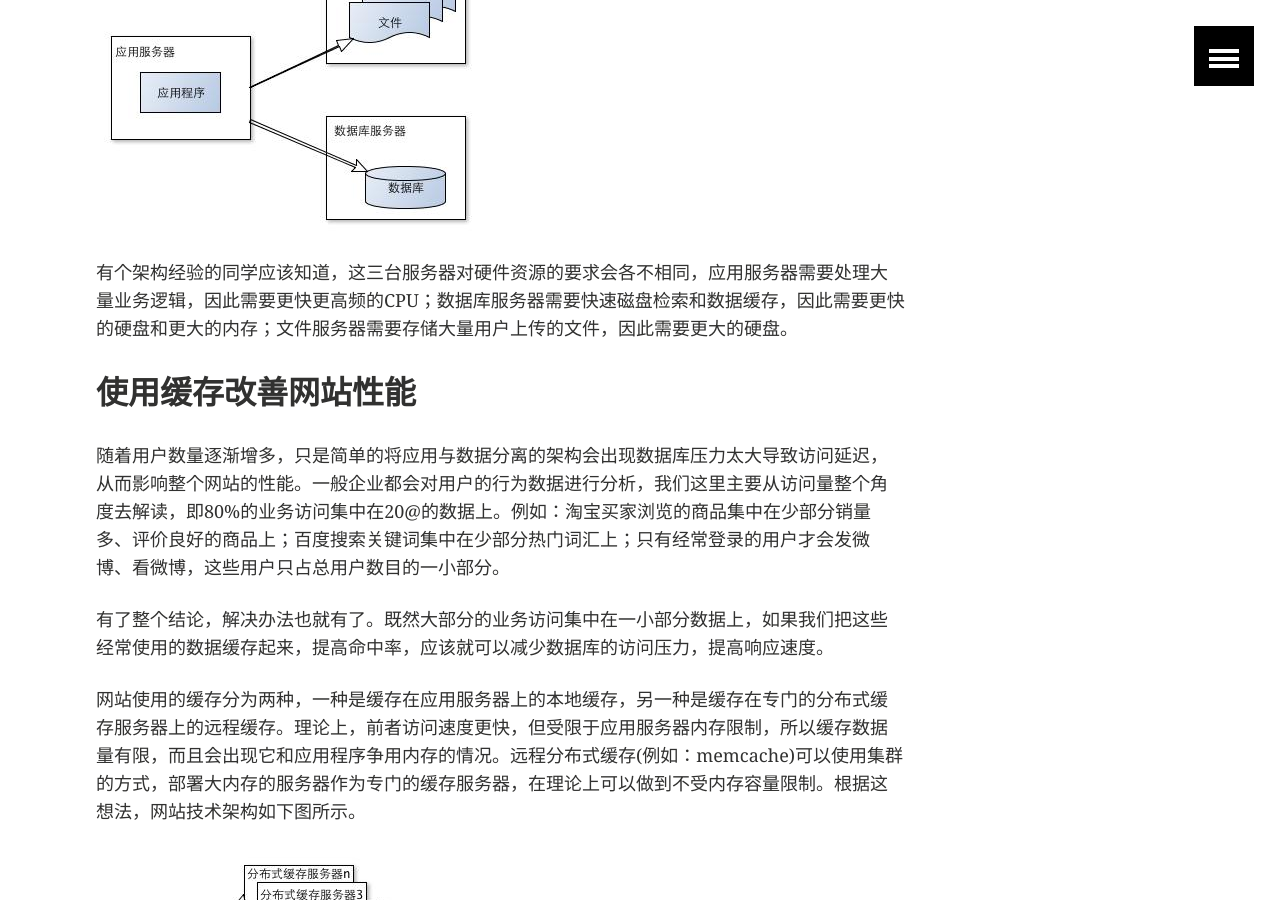
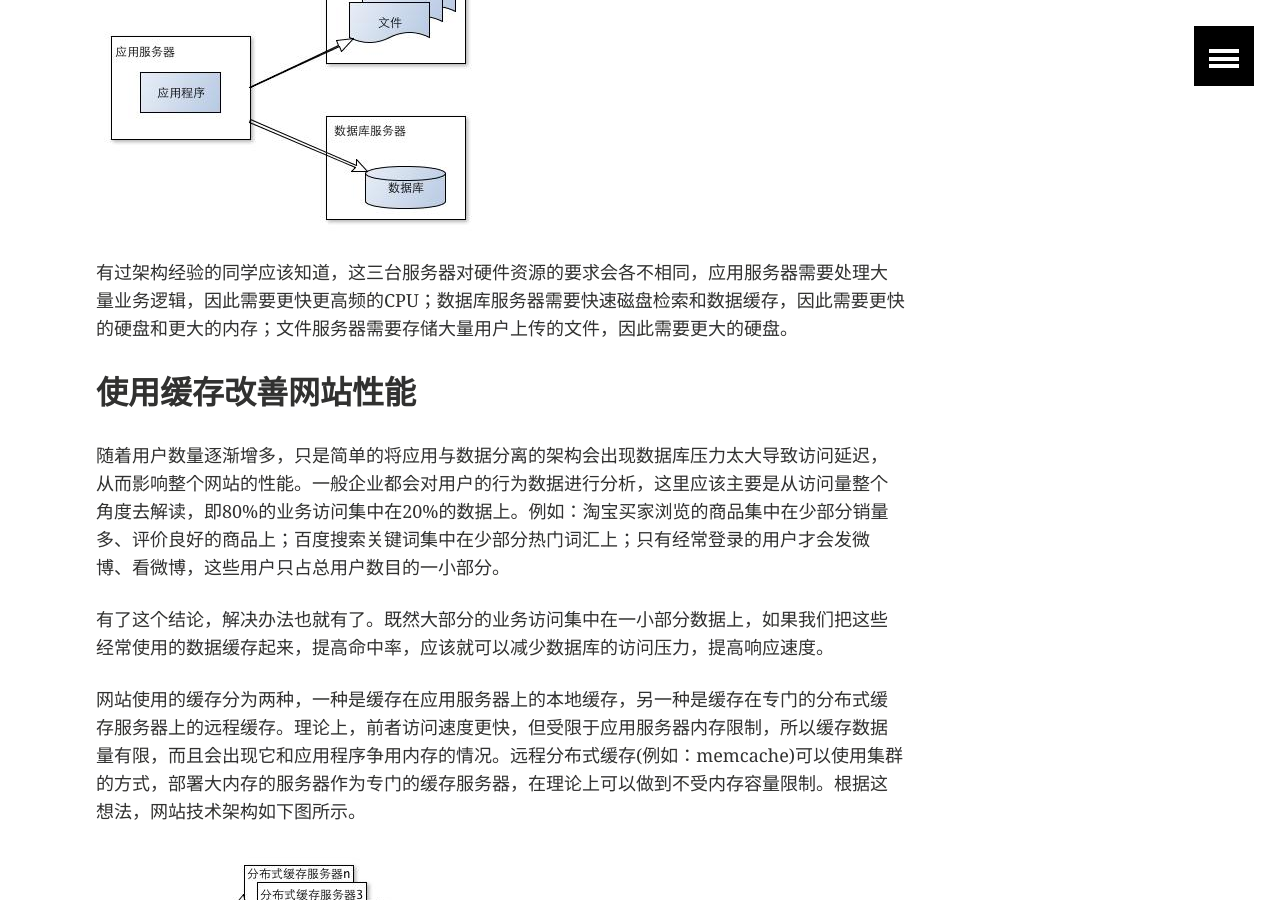
Before and after one commit to xialingsc/home, a Jekyll site: the page built from _posts/others/2015-10-20-The-Evolving-Architecture-of-Website.md, in a window 1280 px wide and 900 px high, scrolled down 1186 px. Built offline with Jekyll 4.4.1, drawn with Linux system fonts in a browser that asks for light colours; a script that is not in the unit is left out; comment, search, counter and statistics services are not loaded; some of the changed text lies outside the part shown.

Commit message:
release post

```diff
--- a/_posts/others/2015-10-20-The-Evolving-Architecture-of-Website.md
+++ b/_posts/others/2015-10-20-The-Evolving-Architecture-of-Website.md
@@ -31,13 +31,13 @@
 
 ![应用与数据服务分离](../../images/teaser/website-2.jpg "应用与数据分离")
 
-有个架构经验的同学应该知道，这三台服务器对硬件资源的要求会各不相同，应用服务器需要处理大量业务逻辑，因此需要更快更高频的CPU；数据库服务器需要快速磁盘检索和数据缓存，因此需要更快的硬盘和更大的内存；文件服务器需要存储大量用户上传的文件，因此需要更大的硬盘。
+有过架构经验的同学应该知道，这三台服务器对硬件资源的要求会各不相同，应用服务器需要处理大量业务逻辑，因此需要更快更高频的CPU；数据库服务器需要快速磁盘检索和数据缓存，因此需要更快的硬盘和更大的内存；文件服务器需要存储大量用户上传的文件，因此需要更大的硬盘。
 
 ## 使用缓存改善网站性能
 
-随着用户数量逐渐增多，只是简单的将应用与数据分离的架构会出现数据库压力太大导致访问延迟，从而影响整个网站的性能。一般企业都会对用户的行为数据进行分析，我们这里主要从访问量整个角度去解读，即80%的业务访问集中在20@的数据上。例如：淘宝买家浏览的商品集中在少部分销量多、评价良好的商品上；百度搜索关键词集中在少部分热门词汇上；只有经常登录的用户才会发微博、看微博，这些用户只占总用户数目的一小部分。
+随着用户数量逐渐增多，只是简单的将应用与数据分离的架构会出现数据库压力太大导致访问延迟，从而影响整个网站的性能。一般企业都会对用户的行为数据进行分析，这里应该主要是从访问量整个角度去解读，即80%的业务访问集中在20%的数据上。例如：淘宝买家浏览的商品集中在少部分销量多、评价良好的商品上；百度搜索关键词集中在少部分热门词汇上；只有经常登录的用户才会发微博、看微博，这些用户只占总用户数目的一小部分。
 
-有了整个结论，解决办法也就有了。既然大部分的业务访问集中在一小部分数据上，如果我们把这些经常使用的数据缓存起来，提高命中率，应该就可以减少数据库的访问压力，提高响应速度。
+有了这个结论，解决办法也就有了。既然大部分的业务访问集中在一小部分数据上，如果我们把这些经常使用的数据缓存起来，提高命中率，应该就可以减少数据库的访问压力，提高响应速度。
 
 网站使用的缓存分为两种，一种是缓存在应用服务器上的本地缓存，另一种是缓存在专门的分布式缓存服务器上的远程缓存。理论上，前者访问速度更快，但受限于应用服务器内存限制，所以缓存数据量有限，而且会出现它和应用程序争用内存的情况。远程分布式缓存(例如：memcache)可以使用集群的方式，部署大内存的服务器作为专门的缓存服务器，在理论上可以做到不受内存容量限制。根据这想法，网站技术架构如下图所示。
 
```
Also changed, not shown: other parts of _posts/others/2015-10-20-The-Evolving-Architecture-of-Website.md (+1 -1 lines), _posts/go/2015-08-12-The-Base-Grammar-Of-Go.md (+3 -11 lines), 1 other file.
